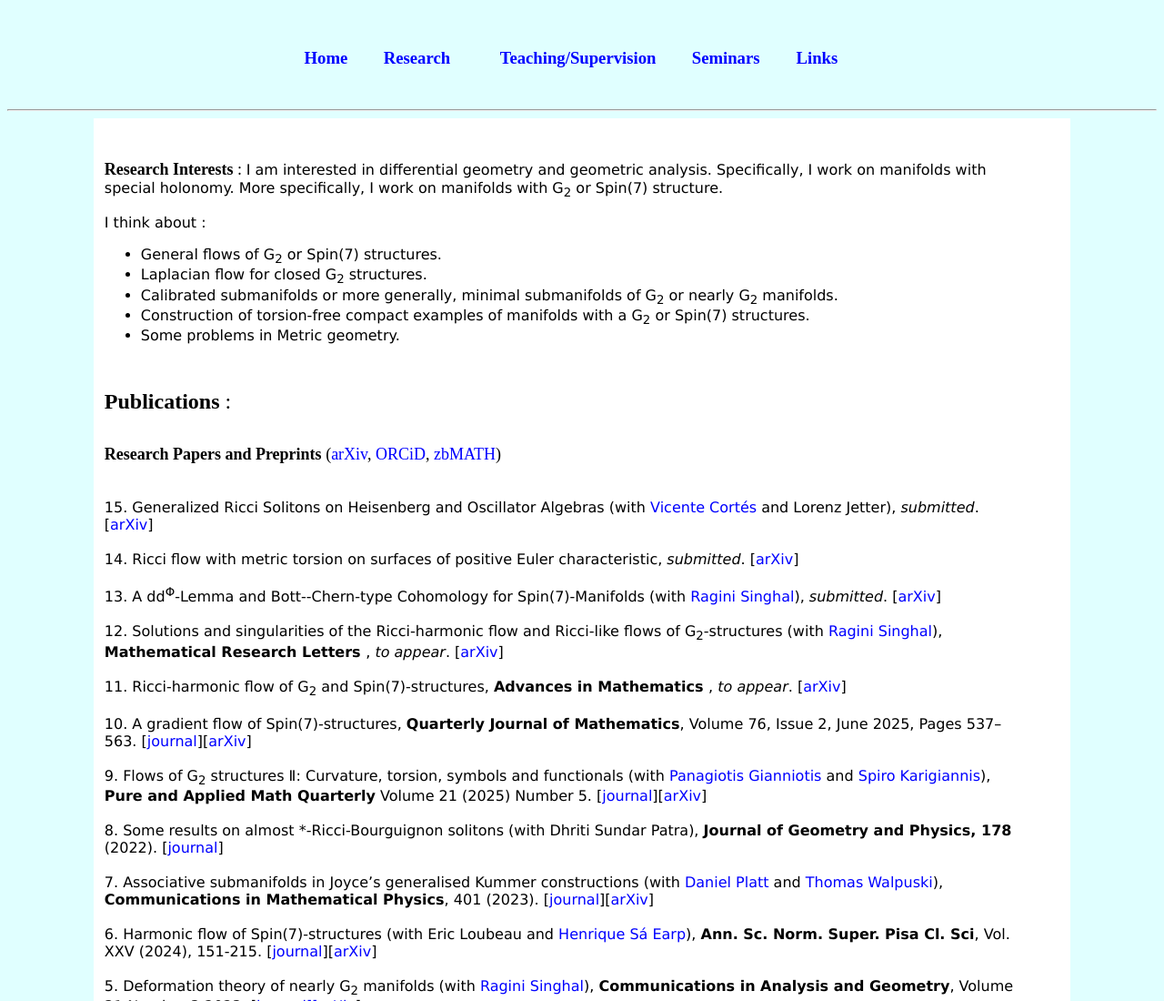
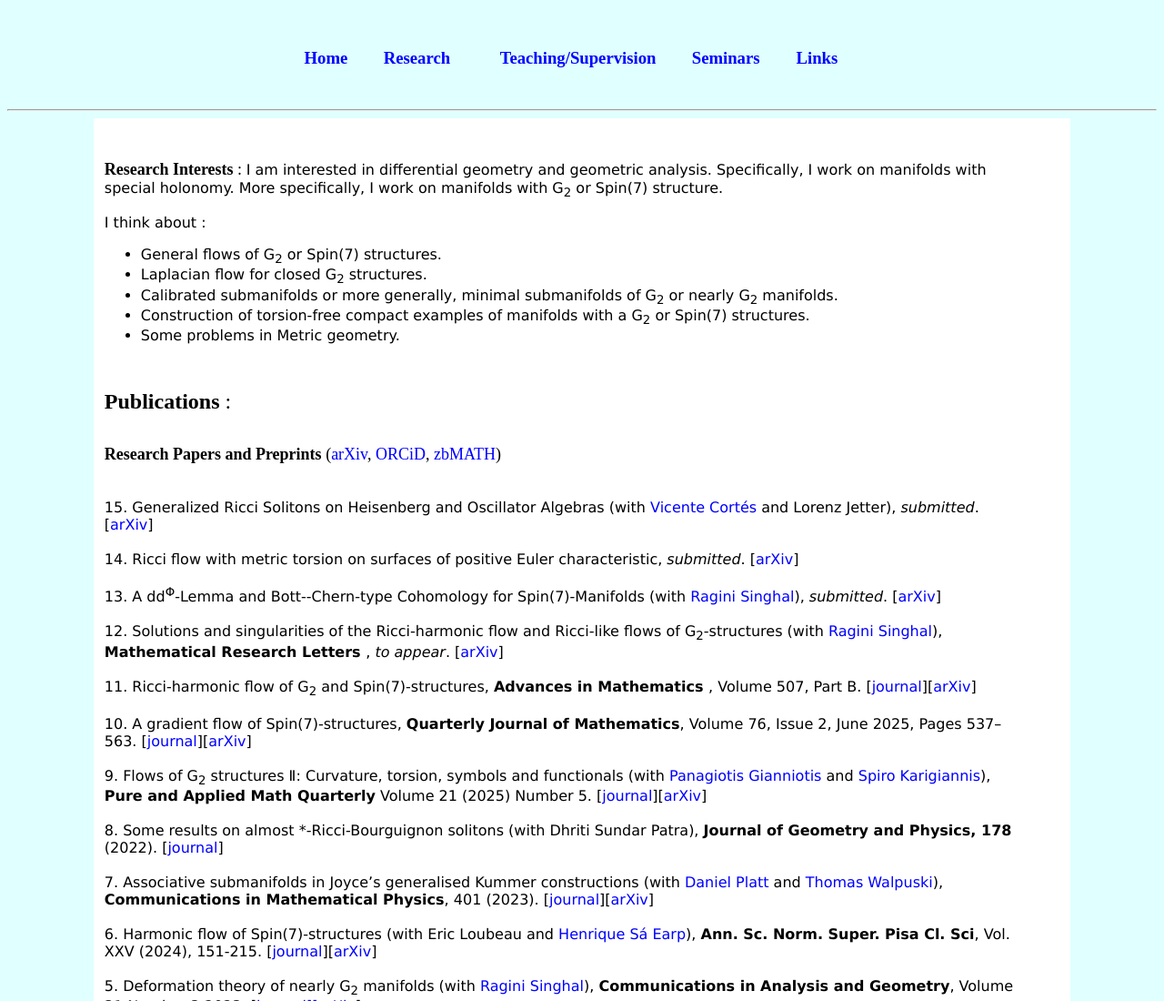
Before and after one commit to S-Dwivedi/S-Dwivedi.github.io, a plain HTML site: page research.html in a window 1280 px wide. Shown: the top 1100 px of the page at 91% size. Drawn offline with nearby package versions, Linux system fonts and the light colour scheme; some packages are replaced by stand-ins of ours.

Commit message:
Update research.html

```diff
--- a/research.html
+++ b/research.html
@@ -172,7 +172,7 @@ a:link, a:visited {
 
 
 11. Ricci-harmonic flow of G<sub>2</sub> and Spin(7)-structures, <b>Advances in Mathematics
-</b>, <i>to appear</i>. [<a href="https://arxiv.org/abs/2601.05210" target="_blank">arXiv</a>]
+</b>, Volume 507, Part B. [<a href="https://doi.org/10.1016/j.aim.2026.111386" target="_blank">journal</a>][<a href="https://arxiv.org/abs/2601.05210" target="_blank">arXiv</a>]
 
    <br> </br>
 
```
